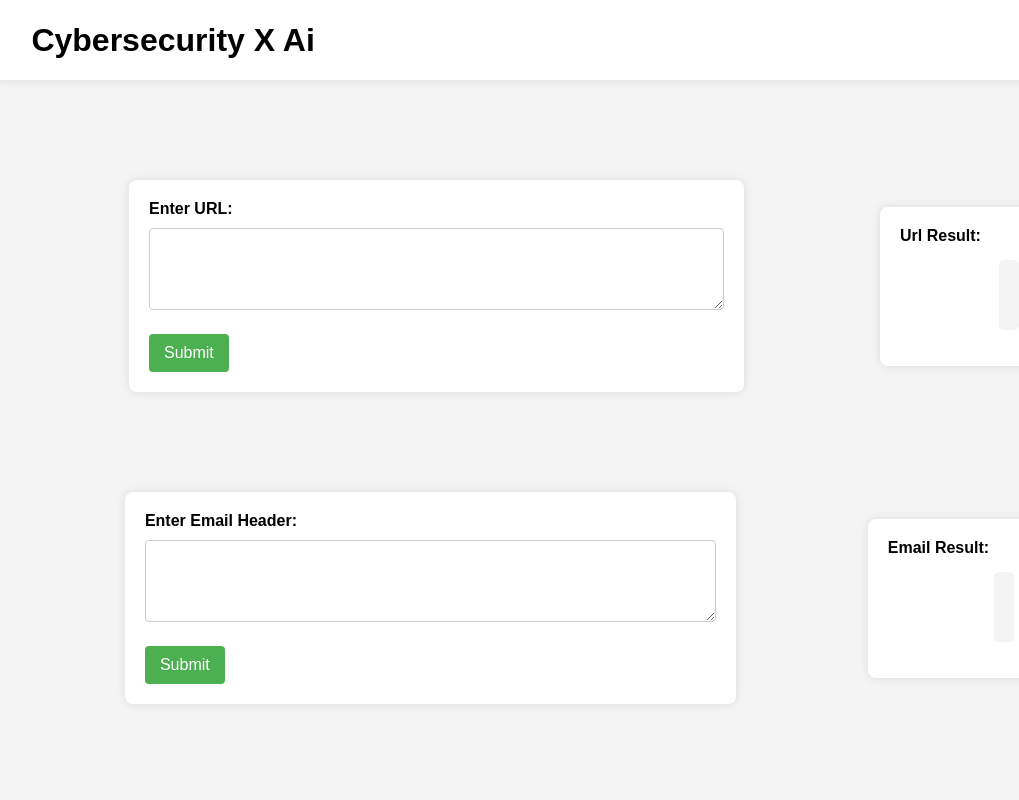
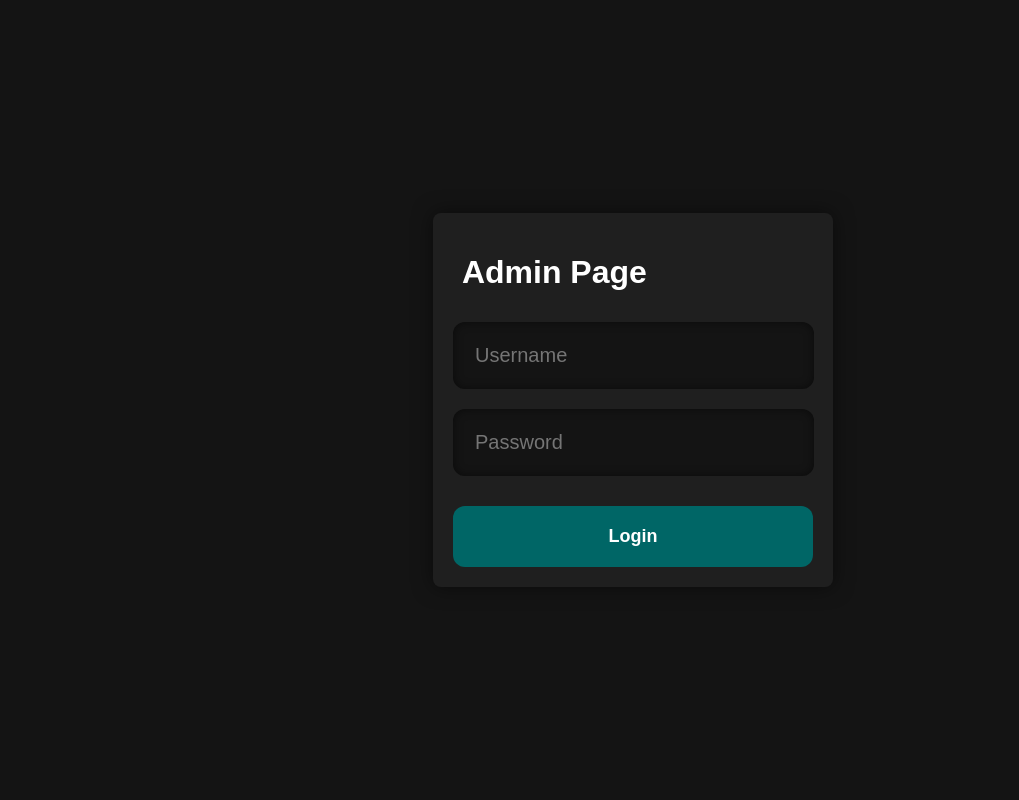
Before and after one commit to ASquare010/PhishGuard-Phishing-detection-ML, a Flask app: page / in a window 1280 px wide. Shown: the whole page, without its empty margins (7-1026 px from the left). Run offline with Flask 3, Linux system fonts and the light colour scheme.

Commit message:
admin fully intigrated
login exception handling
unauth access provented
api end points closed for non login users
model testing exposed for admin
admin implemented
not needed files deleated'
front-end for admin created
admin auth added

```diff
--- a/main.py
+++ b/main.py
@@ -1,13 +1,15 @@
 #!/usr/bin/env python
 # coding: utf-8
 
-# In[ ]:
+# In[67]:
 
 
 from phishingDetection.urlPishDect.modules.Prediction import PredictionURLS
 from phishingDetection.emailPishDect.modules.FeatureExtractionEmail import FeatureExtractionEmail
 from flask_cors import CORS
 from flask import Flask,render_template, request,jsonify
+from flask_login import LoginManager, UserMixin, login_user, login_required, logout_user
+
 
 import gzip
 import warnings
@@ -15,7 +17,19 @@ import joblib
 import os
 
 
-# In[ ]:
+# In[68]:
+
+
+app = Flask(__name__)
+CORS(app)  # Enable CORS for all routes
+
+app.secret_key = 'kP6w2Xr8vN3sQ7tT'
+
+login_manager = LoginManager()
+login_manager.init_app(app)
+
+
+# In[69]:
 
 
 def compress_pickle(input_file, output_file):
@@ -31,7 +45,7 @@ def decompress_pickle(input_file, output_file):
 
 
 
-# In[ ]:
+# In[70]:
 
 
 def decompressFiles():
@@ -41,7 +55,7 @@ def decompressFiles():
 
 # Email
 
-# In[ ]:
+# In[71]:
 
 
 def loadPredict(predict):
@@ -68,7 +82,7 @@ def predictionEmail(email_content):
 
 # Urls
 
-# In[ ]:
+# In[72]:
 
 
 def predictionURLS( urls=[]):
@@ -81,19 +95,30 @@ def predictionURLS( urls=[]):
     return obj.resultOutput
 
 
-# In[ ]:
-
-
-app = Flask(__name__)
-CORS(app)  # Enable CORS for all routes
-
-
 # Api Key
 
-# In[ ]:
+# In[73]:
 
 
 VALID_API_KEYS = ['aB3x8Yp2qR5sW9tZ']
+ADMIN_USER_NAME = "admin"
+ADMIN_PASSWORD = "admin"
+
+
+class User(UserMixin):
+    def __init__(self, id):
+        self.id = id
+
+@login_manager.user_loader
+def load_user(user_id):
+    # This callback is used to reload the user object from the user ID stored in the session
+    return User(user_id)
+
+# Replace this with your actual user authentication logic
+def authenticate(username, password):
+    if username == ADMIN_USER_NAME and password == ADMIN_PASSWORD:
+        return User(1)
+    return None
 
 def verify_api_key(api_key):
     return api_key in VALID_API_KEYS
@@ -101,7 +126,7 @@ def verify_api_key(api_key):
 
 # For Website API Calls
 
-# In[ ]:
+# In[74]:
 
 
 @app.route('/')
@@ -109,33 +134,78 @@ def home():
     return render_template('index.html')
 
 
-@app.route('/urlpredict', methods=['POST'])
-def urlpredict():
+# Login endpoint
+@app.route('/login', methods=['POST'])
+def login():
+    username = request.form.get('username')
+    password = request.form.get('password')
+    user = authenticate(username, password)
+    if user:
+        login_user(user)
+        return render_template('admin-page.html')
+    else:
+        return 'Invalid credentials'
 
-    url = request.form.get('url', '')
+@app.route('/logout')
+@login_required
+def logout():
+    logout_user()
+    return render_template('index.html')
 
-    url_result = predictionURLS([url])
 
-    # Render the result template with the prediction result
-    return render_template('index.html', url_result=url_result)
+# For Admin API Calls
+
+# In[75]:
+
+
+@app.route('/train', methods=['POST'])
+@login_required
+def train():
+    data = request.json
+    train = data.get('train', '')
+
+    print(f"train-> {train}")
+    return {"result": f"{train} has started Traning "}
 
 
 
 
+@app.route('/urlpredict', methods=['POST'])
+@login_required
+def urlpredict():
+
+    data = request.json
+    url = data.get('data', '')
+    result = 'Phishing'
+
+    url_result = predictionURLS([url])
+
+    if(url_result[9] == '0'):
+        result = 'Safe'
+
+    return {"result": f"Current Url Result: {result}"}
+
+
+
 @app.route('/emailpredict', methods=['POST'])
+@login_required
 def emailpredict():
 
-    email = request.form.get('email', '')
+    data = request.json
+    email = data.get('data', '')
+    result = 'Phishing'
 
     email_result = predictionEmail(email)
 
-    # Render the result template with the prediction result
-    return render_template('index.html', email_result=email_result)
+    if(email_result[0] == 0):
+        result = 'Safe'
+
+    return {"result": f"Email Result: {result}"}
 
 
 # For Extention API Calls
 
-# In[ ]:
+# In[76]:
 
 
 @app.route('/urlpredictExt', methods=['POST'])
@@ -144,6 +214,7 @@ def urlpredictExt():
     data = request.json
     url = data.get('url', '')
     api_key = data.get('key', '')
+    result = 'Phishing'
 
     # Check if the API key is valid
     if not verify_api_key(api_key):
@@ -151,7 +222,6 @@ def urlpredictExt():
 
     url_result = predictionURLS([url])
 
-    result = 'Phishing'
     if(url_result[9] == '0'):
         result = 'Safe'
 
@@ -164,6 +234,7 @@ def emailpredictExt():
     data = request.json
     email = data.get('email', '')
     api_key = data.get('key', '')
+    result = 'Phishing'
 
     # Check if the API key is valid
     if not verify_api_key(api_key):
@@ -171,15 +242,25 @@ def emailpredictExt():
 
     email_result = predictionEmail(email)
 
-    print(email_result)
 
-    result = 'Phishing'
     if(email_result[0] == 0):
         result = 'Safe'
     # Render the result template with the prediction result
     return {"result": f"Email Result: {result}"}
 
 
+
+# In[77]:
+
+
 if __name__ == '__main__':
     port = int(os.environ.get('PORT', 5000))
     app.run(host='0.0.0.0', port=port)
+
+
+# Run this to convert .ipynb to .py for deployment only
+
+# In[ ]:
+
+
+# !jupyter nbconvert --to script main.ipynb
--- a/requirements.txt
+++ b/requirements.txt
@@ -1,5 +1,6 @@
 Flask-Cors==4.0.0
 Flask==3.0.0
+Flask-Login==0.6.3
 joblib==1.3.2
 pandas==2.1.3
 numpy==1.26.2
--- /dev/null
+++ b/static/css/index.css
@@ -0,0 +1,59 @@
+body {
+    margin: 0;
+    padding: 0;
+    font-family: Arial, sans-serif;
+    background-color: #141414;
+    color: #fff;
+    height: 100vh;
+    display: flex;
+    justify-content: center;
+    align-items: center;
+}
+
+.login-container {
+    width: 400px;
+}
+
+.login-form {
+    background-color: #1F1F1F;;
+    padding: 20px;
+    border-radius: 8px;
+    box-shadow: 0 0 20px rgba(0, 0, 0, 0.5);
+}
+
+.login-form h2 {
+    margin-top: 0;
+}
+
+.login-form input[type="text"],
+.login-form input[type="password"] {
+    width: 88%;
+    padding: 22px;
+    margin-top: 10px;
+    margin-bottom: 10px;
+    border: none;
+    background-color: #141414;
+    box-shadow:inset 0 0 10px rgba(0, 0, 0, 0.5);
+    border-radius: 12px;
+    font-size: 20px;
+    font-weight: 200;
+    color: #fff;
+}
+
+.login-form button {
+    width: 100%;
+    padding: 20px;
+    margin-top: 20px;
+    border: none;
+    background-color: #006666;
+    color: #fff;
+    cursor: pointer;
+    border-radius: 12px;
+    font-size: 18px;
+    font-weight: bolder;
+
+}
+
+.login-form button:hover {
+    background-color: #004d4d;
+}
--- a/static/css/styles.css
+++ /dev/null
@@ -1,105 +0,0 @@
-
-body {
-    font-family: Arial, sans-serif;
-    background-color: #f4f4f4;
-    margin: 0;
-    padding: 0;
-}
-
-form {
-
-
-    margin: 50px auto;
-    background-color: #fff;
-    padding: 20px;
-    border-radius: 8px;
-    box-shadow: 0 0 10px rgba(0, 0, 0, 0.1);
-}
-
-label {
-    display: block;
-    margin-bottom: 10px;
-    font-weight: bold;
-}
-
-textarea {
-    width: 100%;
-    padding: 10px;
-    margin-bottom: 20px;
-    border: 1px solid #ccc;
-    border-radius: 4px;
-    box-sizing: border-box;
-}
-
-input[type="submit"] {
-    background-color: #4caf50;
-    color: white;
-    padding: 10px 15px;
-    border: none;
-    border-radius: 4px;
-    cursor: pointer;
-    font-size: 16px;
-}
-
-input[type="submit"]:hover {
-    background-color: #45a049;
-}
-
-.urlRow
-{
-    display: flex;
-    flex-direction: row;
-    align-items: center;
-
-}
-
-.urlResult
-{
-    flex-grow: 1;
-    display: flex;
-    justify-content: center;
-    align-items: center;
-}
-
-.urlForm
-{
-    flex-grow: 1;
-}
-.urlBox
-{
-
-    flex-grow: 1;
-    background-color: white;
-    padding: 20px;
-    border-radius: 8px;
-    box-shadow: 0 0 10px rgba(0, 0, 0, 0.1);
-}
-
-.url_result {
-    display: flex;
-    justify-self: center;
-    align-items: center;
-    background-color: #f4f4f4; /* Background color similar to the container */
-    height: 50px;
-    padding: 10px;
-    border-radius: 5px;
-    margin-top: 15px;
-}
-
-.spacer
-{
-    flex-grow: 1;
-}
-
-.appabar
-{
-    display: flex;
-    background-color: white;
-    align-items: center;
-    height: 10vh;
-    width: 100vw;
-    border-radius: 8px;
-    box-shadow: 0 0 10px rgba(0, 0, 0, 0.1);
-    padding-left: 3vw;
-    margin-bottom: 50px;
-}
--- a/static/js/index.js
+++ /dev/null
@@ -1 +0,0 @@
-console.log("NIgri")
--- a/static/js/popup.js
+++ b/static/js/popup.js
@@ -1,5 +1,5 @@
 // popup.js
-const base = 'https://phishing-detection-357f9186c0b4.herokuapp.com/';
+const base = 'https://phishing-detection-via-ml-654532c3f1f5.herokuapp.com/';
 // const base = 'http://192.168.0.102:5000';
 
 const apiKey = 'aB3x8Yp2qR5sW9tZ';
--- a/templates/index.html
+++ b/templates/index.html
@@ -1,77 +1,19 @@
 <!DOCTYPE html>
 <html lang="en">
-
 <head>
     <meta charset="UTF-8">
     <meta name="viewport" content="width=device-width, initial-scale=1.0">
-    <title>Phishing  Detection</title>
-    <link rel="stylesheet" type="text/css" href="{{ url_for('static', filename='css/styles.css') }}">
-    <script src="{{ url_for('static', filename='js/index.js') }}"></script>
+    <title>Admin Login</title>
+    <link rel="stylesheet" type="text/css" href="{{ url_for('static', filename='css/index.css') }}">
 </head>
-
 <body>
-
-        <div class="appabar">
-            <h1 class="titel">Cybersecurity X Ai </h1>
-        </div>
-
-        <div class="urlRow" >
-
-            <div class="spacer"></div>
-            <div class="urlForm">
-
-                <form  action="/urlpredict" method="post">
-                    <label for="url">Enter URL:</label>
-                    <textarea id="url" name="url" rows="4" cols="50"></textarea>
-                    <br>
-                    <input type="submit" value="Submit">
-                </form>
-
-            </div>
-
-            <div class="spacer"></div>
-            <div class="urlResult">
-                <div class="urlBox">
-                    <label >Url Result:</label>
-                    <p class="url_result"> {{ url_result }} </p>
-                </div>
-            </div>
-
-            <div class="spacer"></div>
-
-        </div>
-
-
-
-
-
-        <div class="urlRow" >
-
-            <div class="spacer"></div>
-            <div class="urlForm">
-
-                <form  action="/emailpredict" method="post">
-                    <label for="email">Enter Email Header:</label>
-                    <textarea id="email" name="email" rows="4" cols="50"></textarea>
-                    <br>
-                    <input type="submit" value="Submit">
-                </form>
-
-            </div>
-
-            <div class="spacer"></div>
-            <div class="urlResult">
-                <div class="urlBox">
-                    <label >Email Result:</label>
-                    <p class="url_result"> {{ email_result }} </p>
-                </div>
-            </div>
-
-            <div class="spacer"></div>
-
-        </div>
-
-    </body>
-
-
+    <div class="login-container">
+        <form class="login-form" action="/login" method="post" >
+            <h1>&nbsp;Admin Page</h1>
+            <input type="text" placeholder="Username" name="username" required>
+            <input type="password" placeholder="Password" name="password" required>
+            <button type="submit">Login</button>
+        </form>
+    </div>
+</body>
 </html>
```
Also changed, not shown: static/css/admin-page.css (added, +138 -0 lines), static/js/admin-page.js (added, +109 -0 lines), templates/admin-page.html (added, +61 -0 lines), manifest.json, 1 other file.
